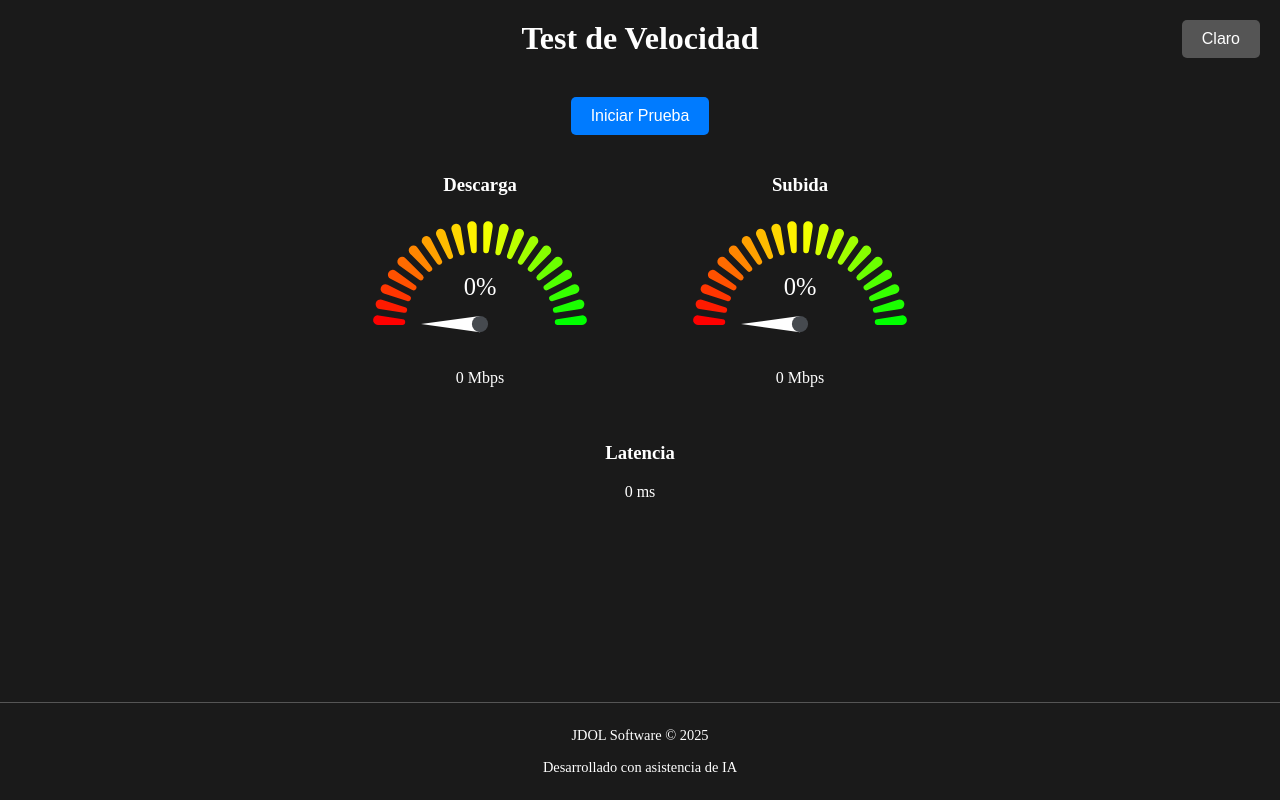
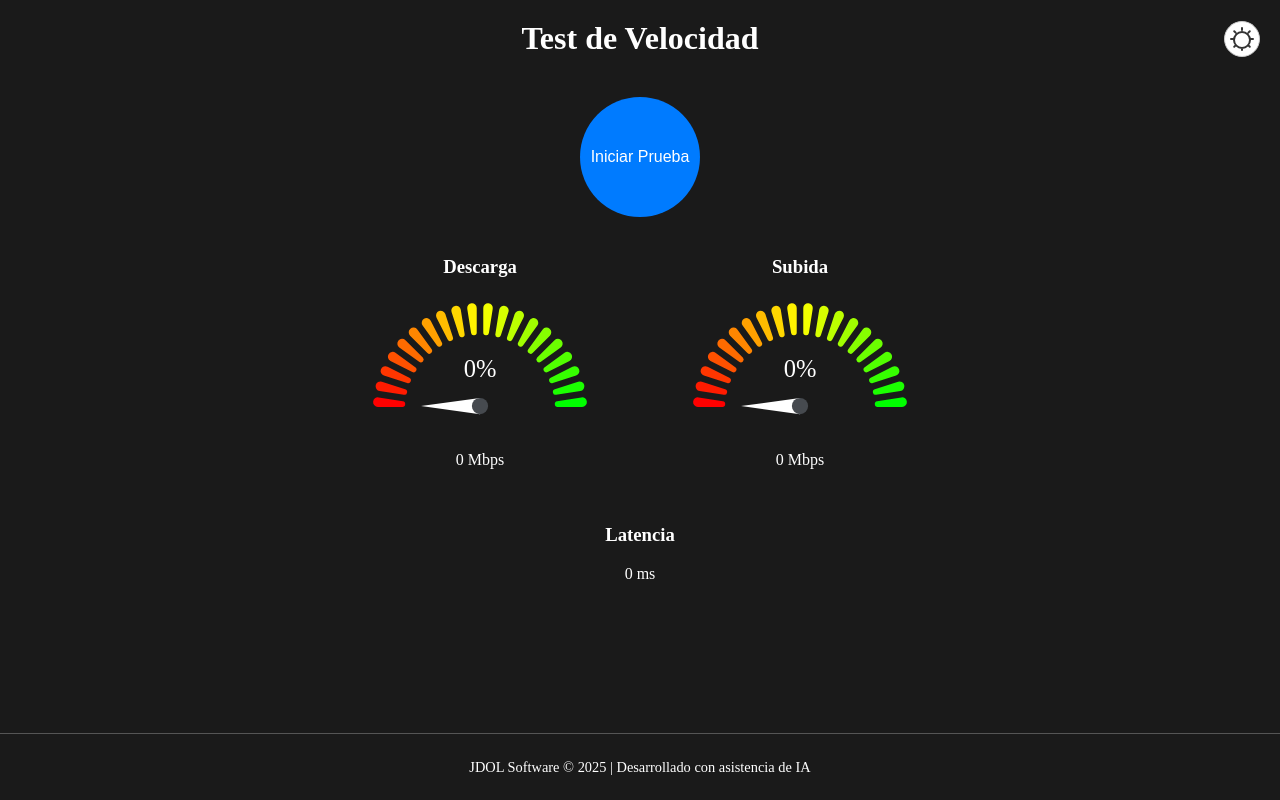
Before and after one commit to JoseDOL/Medidor-Velocidad, a React (Create React App) app in the folder speed-test/frontend/: page / in a window 1280 px wide. Built offline with nearby package versions, Linux system fonts and the light colour scheme; the HTML template or start-up script is replaced by a standard one.

Commit message:
cambios del boton iniciar

```diff
--- a/speed-test/frontend/src/App.js
+++ b/speed-test/frontend/src/App.js
@@ -60,7 +60,11 @@ function App() {
         <ThemeToggle theme={theme} setTheme={setTheme} />
       </header>
       <main>
-        <button onClick={iniciarPruebas} disabled={testing}>
+        <button
+          className={`start-button ${testing ? 'testing' : ''}`}
+          onClick={iniciarPruebas}
+          disabled={testing}
+        >
           {testing ? 'Probando...' : 'Iniciar Prueba'}
         </button>
         <div className="results">
@@ -83,8 +87,7 @@ function App() {
         </div>
       </main>
       <footer>
-        <p>JDOL Software © 2025</p>
-        <p>Desarrollado con asistencia de IA</p>
+        <p>JDOL Software © 2025 | Desarrollado con asistencia de IA</p>
       </footer>
     </div>
   );
--- a/speed-test/frontend/src/components/ThemeToggle.js
+++ b/speed-test/frontend/src/components/ThemeToggle.js
@@ -6,8 +6,22 @@ const ThemeToggle = ({ theme, setTheme }) => {
   };
 
   return (
-    <button onClick={toggleTheme} className="theme-toggle">
-      {theme === 'dark' ? 'Claro' : 'Oscuro'}
+    <button className="theme-toggle" onClick={toggleTheme}>
+      <svg
+        width="24"
+        height="24"
+        viewBox="0 0 24 24"
+        fill="none"
+        xmlns="http://www.w3.org/2000/svg"
+      >
+        <path
+          d="M12 3V1M12 23V21M1 12H3M21 12H23M4.22 4.22L5.64 5.64M18.36 18.36L19.78 19.78M4.22 19.78L5.64 18.36M18.36 5.64L19.78 4.22M12 5C7.58 5 4 8.58 4 13C4 17.42 7.58 21 12 21C16.42 21 20 17.42 20 13C20 8.58 16.42 5 12 5Z"
+          stroke={theme === 'light' ? '#ffffff' : '#333333'} /* Blanco en claro, gris oscuro en oscuro */
+          strokeWidth="2"
+          strokeLinecap="round"
+          strokeLinejoin="round"
+        />
+      </svg>
     </button>
   );
 };
--- a/speed-test/frontend/src/styles.css
+++ b/speed-test/frontend/src/styles.css
@@ -28,10 +28,20 @@ html, body {
     color: var(--dark-text);
   }
 
+  .app.dark .theme-toggle {
+    background-color: #ffffff;
+    border: 1px solid #cccccc;
+  }
+
   /* Tema claro */
   .app.light {
     background-color: var(--light-bg);
     color: var(--light-text);
+  }
+
+  .app.light .theme-toggle {
+    background-color: #555555;
+    border: 1px solid #333333;
   }
 
   /* Estilos para el header */
@@ -50,11 +60,25 @@ html, body {
     text-align: center;
   }
 
-  /* Posicionar el botón de tema en la esquina derecha */
+  /* Posicionar y estilizar el botón de tema */
   .theme-toggle {
     position: absolute;
     right: 20px;
-    background-color: #555;
+    width: 36px;
+    height: 36px;
+    border-radius: 50%;
+    border: none;
+    cursor: pointer;
+    display: flex;
+    align-items: center;
+    justify-content: center;
+    padding: 0;
+    transition: transform 0.2s ease, background-color 0.3s ease, border-color 0.3s ease;
+  }
+
+  /* Animación al hacer clic en el botón de tema */
+  .theme-toggle:active {
+    transform: scale(0.9);
   }
 
   /* Estilos para el main */
@@ -64,19 +88,44 @@ html, body {
     flex-grow: 1;
   }
 
-  /* Estilos para los botones */
-  button {
-    padding: 10px 20px;
-    font-size: 16px;
-    cursor: pointer;
-    background-color: #007bff;
+  /* Estilos para el botón de iniciar prueba */
+  .start-button {
+    width: 120px; /* Tamaño fijo para hacerlo redondo */
+    height: 120px;
+    border-radius: 50%; /* Forma redonda */
+    background-color: #007bff; /* Azul original */
     color: white;
     border: none;
-    border-radius: 5px;
+    cursor: pointer;
+    font-size: 16px;
+    text-align: center;
+    animation: pulse 1.5s infinite; /* Animación de parpadeo constante */
+    transition: background-color 0.3s ease; /* Transición suave para el cambio de color */
   }
 
-  button:disabled {
-    background-color: #cccccc;
+  /* Estado cuando está ejecutando la prueba */
+  .start-button.testing {
+    background-color: #e57373; /* Rojo suave */
+    animation: none; /* Detiene la animación de parpadeo */
+    cursor: not-allowed;
+  }
+
+  /* Animación de parpadeo */
+  @keyframes pulse {
+    0% {
+      box-shadow: 0 0 0 0 rgba(0, 123, 255, 0.7);
+    }
+    70% {
+      box-shadow: 0 0 0 10px rgba(0, 123, 255, 0);
+    }
+    100% {
+      box-shadow: 0 0 0 0 rgba(0, 123, 255, 0);
+    }
+  }
+
+  /* Deshabilitado (redundante aquí, pero mantenido por compatibilidad) */
+  .start-button:disabled {
+    background-color: #e57373; /* Coincide con el estado testing */
     cursor: not-allowed;
   }
 
@@ -116,9 +165,3 @@ html, body {
     font-size: 0.9rem;
     border-top: 1px solid #555;
   }
-
-  footer p::after {
-    content: ;
-    font-size: 0.8rem;
-    opacity: 0.8;
-  }
```
